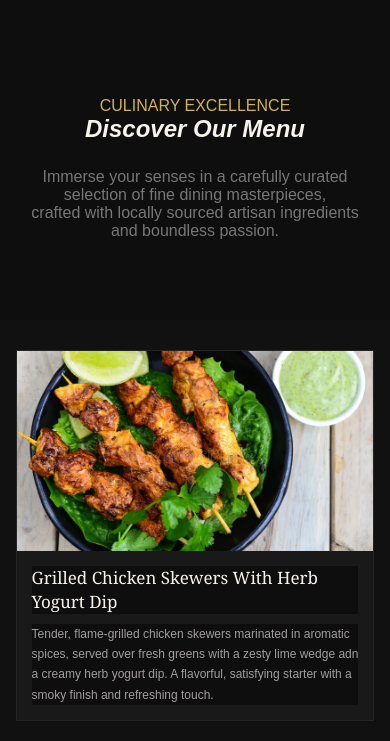
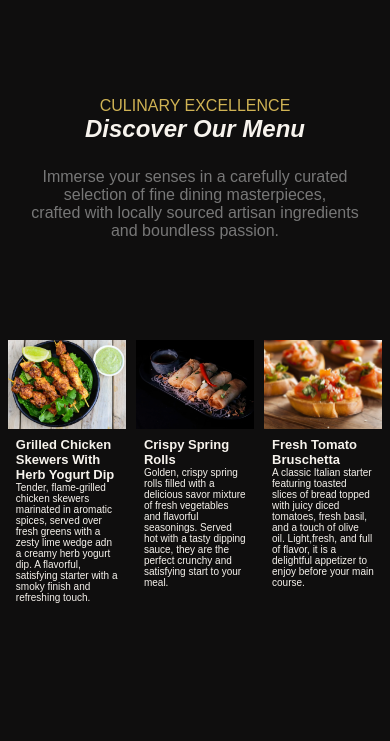
Before and after one commit to TsegawGemena/restaurant, a website built with webpack: page src/template.html in a window 390 px wide. Both pictures are taken after a click on the button "Menu". Shown: the part 96-837 px from the top of the page. Built offline with nearby package versions, Linux system fonts and the light colour scheme.

Commit message:
modified the menu page

```diff
--- a/src/style.css
+++ b/src/style.css
@@ -524,80 +524,56 @@ nav button:hover{
 }
 
 
-/* Starter section */
 .starters-section {
     display: grid;
     grid-template-columns: repeat(3, minmax(0, 1fr));
     gap: 20px;
     padding: 30px 4%;
-    background-color: #111;
 }
 
-/* Individual starter cards */
 .grilled-chicken,
 .crispy-spring,
 .bruschetta {
-    background-color: #191919;
-    border: 1px solid #252525;
+    min-width: 0;
     overflow: hidden;
-    min-width: 0;
+    box-sizing: border-box;
 }
 
-/* Starter images */
 .grilled-chicken-image,
 .crispy-spring-image,
 .bruschetta-image {
     display: block;
     width: 100%;
-    height: 150px;
+    aspect-ratio: 4 / 3;
+    height: auto;
     object-fit: cover;
 }
 
-/* Text inside each card */
+/* Keep three columns at every screen width */
+@media (max-width: 768px) {
+    .starters-section {
+        grid-template-columns: repeat(3, minmax(0, 1fr));
+        gap: 10px;
+        padding: 20px 2%;
+    }
+
     .grilled-chicken-text,
     .crispy-spring-text,
     .bruschetta-text {
-    padding: 15px;
-    background-color: #191919;
+        padding: 8px;
     }
 
-/* Starter names */
     .grilled-chicken-text h3,
     .crispy-spring-text h3,
     .bruschetta-text h3 {
-    color: #f7f3ed;
-    font-family: Georgia, serif;
-    font-size: 17px;
-    font-weight: normal;
-    line-height: 1.4;
-    margin: 0 0 10px;
+        font-size: 13px;
+        overflow-wrap: anywhere;
     }
 
-/* Starter descriptions */
     .grilled-chicken-text p,
     .crispy-spring-text p,
     .bruschetta-text p {
-    color: #a29e9e;
-    font-size: 12px;
-    line-height: 1.7;
-    margin: 0;
-}
-
-/* Responsive layout */
-@media (max-width: 768px) {
-    .starters-section {
-        grid-template-columns: repeat(2, minmax(0, 1fr));
+        font-size: 10px;
+        overflow-wrap: anywhere;
     }
 }
-
-@media (max-width: 500px) {
-    .starters-section {
-        grid-template-columns: 1fr;
-    }
-
-    .grilled-chicken-image,
-    .crispy-spring-image,
-    .bruschetta-image {
-        height: 200px;
-    }
-}
```
Lines whose indentation alone changed are shown as unchanged.
